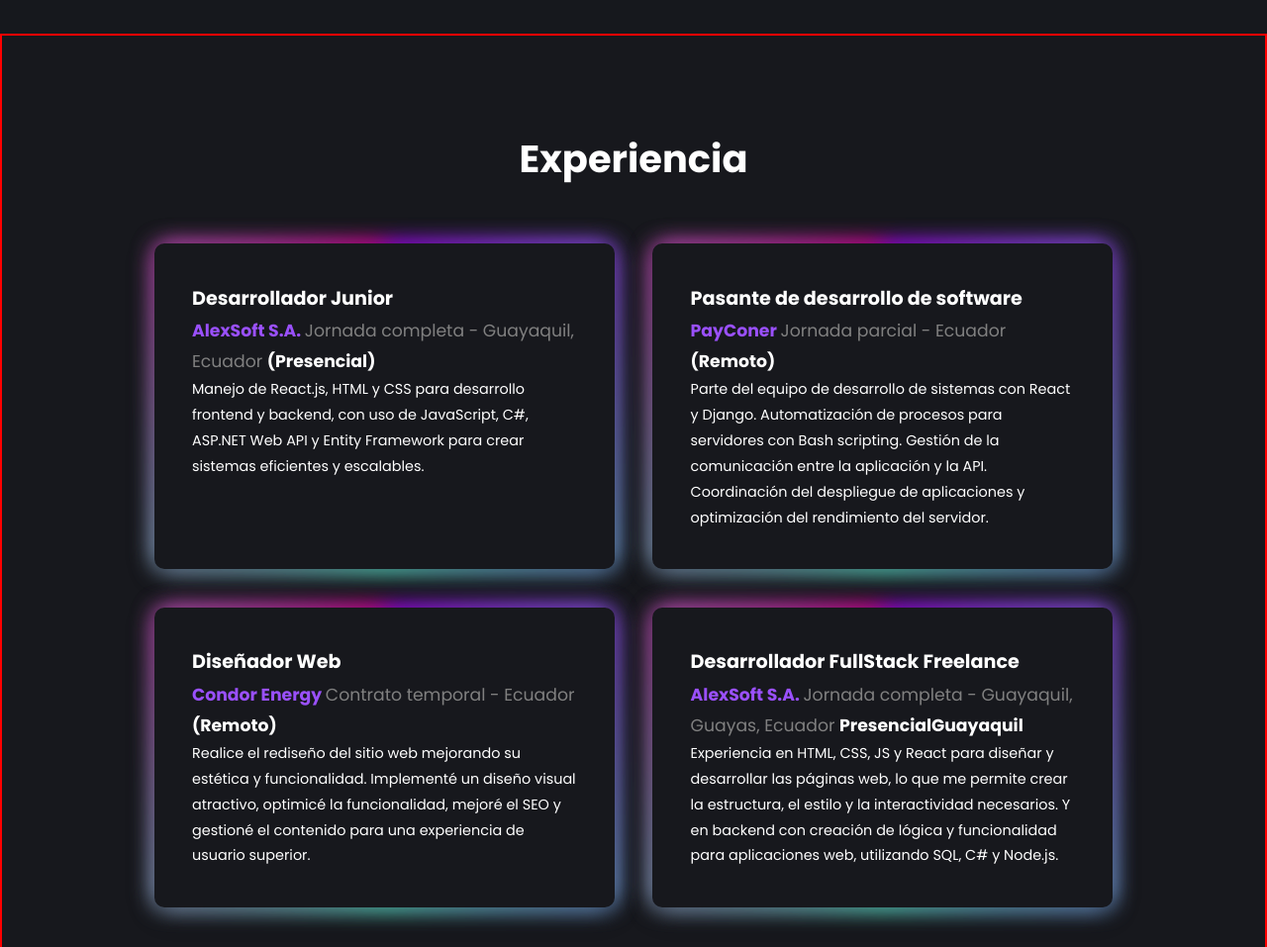
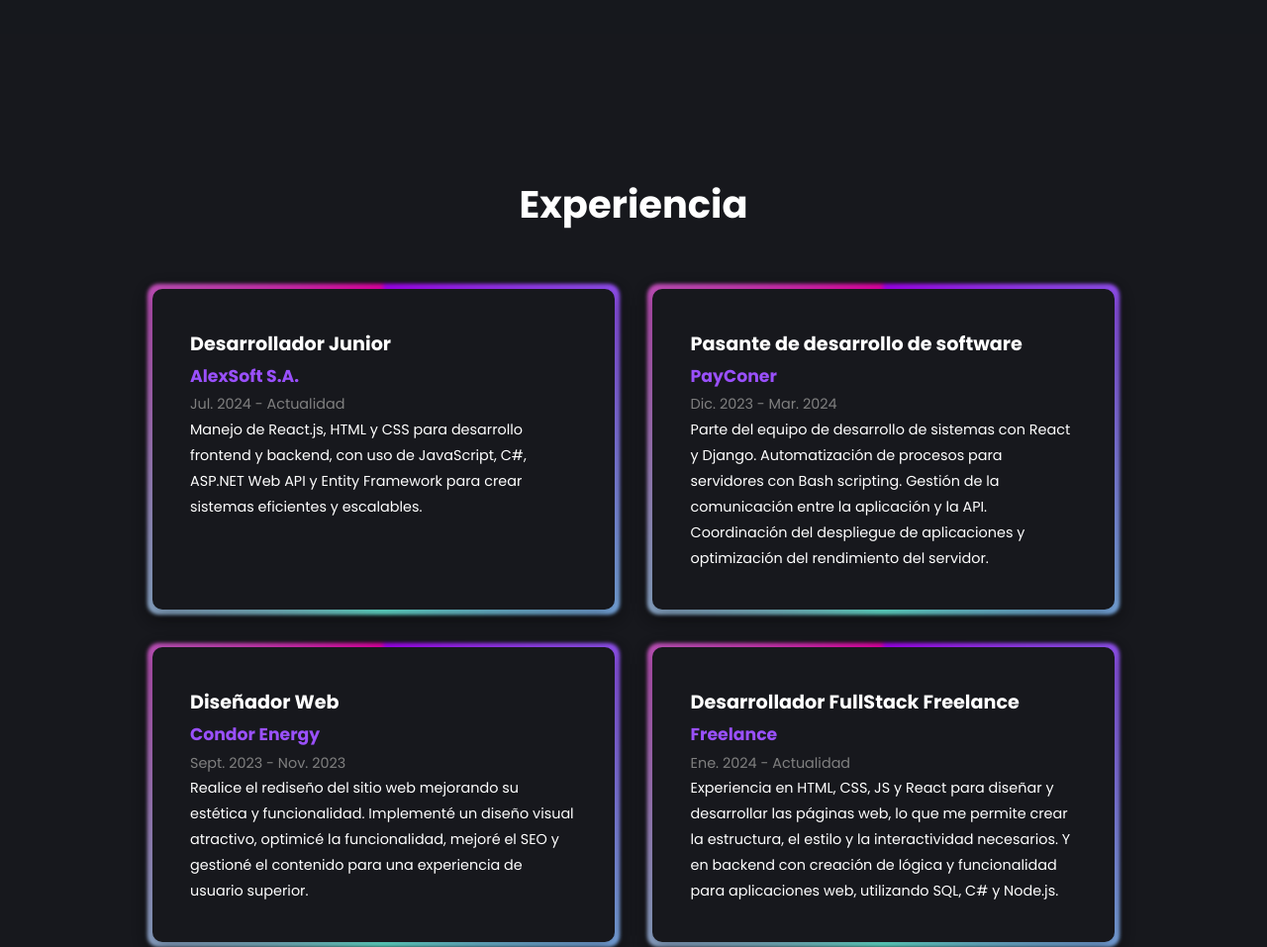
Before and after one commit to fernanjacome/fernanjacome, a plain HTML site: page index.html in a window 1280 px wide. Shown: the part 920-1877 px from the top of the page at 99% size. Drawn offline with nearby package versions, Linux system fonts and the light colour scheme.

Commit message:
v1.6 experience section

```diff
--- a/css/styles.css
+++ b/css/styles.css
@@ -341,7 +341,6 @@ section {
     align-items: center;
     min-height: 100vh;
     gap: 4rem;
-    border: 2px solid red;
 }
 
 .experience .row {
@@ -352,6 +351,7 @@ section {
 
 .experience h1 {
     font-size: 4rem;
+    margin-top: 5rem;
     margin-bottom: 2rem;
 }
 
@@ -379,8 +379,8 @@ section {
 }
 
 .experience .card::after, .card::before {
-    inset: 0.2rem;
-    filter: blur(1.2rem);
+    inset: -0.4rem;
+    filter: blur(0.2rem);
 }
 
 
--- a/index.html
+++ b/index.html
@@ -147,7 +147,7 @@
             Node.js</a>
         </div>
         <div class="home-content-d">
-          <a href="#services">
+          <a href="#experience">
             <svg
               class="caret-svg"
               xmlns="http://www.w3.org/2000/svg"
@@ -161,15 +161,14 @@
       </div>
     </section>
 
-    <section class="experience">
+    <section class="experience" id="experience">
       <h1>Experiencia</h1>
       <div class="row">
         <div class="card">
           <h2>Desarrollador Junior</h2>
-          <h3><span>AlexSoft S.A.</span> <span class="txt-gray">Jornada completa
-              -
-              Guayaquil, Ecuador </span>
-            (Presencial) </h3>
+          <h3><span>AlexSoft S.A.</span>
+          </h3>
+          <p class="txt-gray">Jul. 2024 - Actualidad </p>
           <p>
             Manejo de React.js, HTML y CSS para desarrollo frontend y backend,
             con
@@ -180,9 +179,9 @@
         <div class="card">
           <h2>
             Pasante de desarrollo de software</h2>
-          <h3><span>PayConer</span> <span class="txt-gray">Jornada parcial
-              - Ecuador </span>
-            (Remoto)</h3>
+          <h3><span>PayConer</span>
+          </h3>
+          <p class="txt-gray">Dic. 2023 - Mar. 2024</p>
           <p>
             Parte del equipo de desarrollo de sistemas con React y Django.
             Automatización de procesos para servidores con Bash scripting.
@@ -195,10 +194,9 @@
       <div class="row">
         <div class="card">
           <h2>Diseñador Web</h2>
-          <h3><span>Condor Energy</span> <span class="txt-gray">Contrato
-              temporal
-              - Ecuador </span>
-            (Remoto)</h3>
+          <h3><span>Condor Energy</span>
+          </h3>
+          <p class="txt-gray">Sept. 2023 - Nov. 2023 </p>
           <p>
             Realice el rediseño del sitio web mejorando su estética y
             funcionalidad. Implementé un diseño visual atractivo, optimicé la
@@ -209,11 +207,9 @@
         <div class="card">
           <h2>
             Desarrollador FullStack Freelance</h2>
-          <h3><span>AlexSoft S.A.</span> <span class="txt-gray">Jornada completa
-              -
-              Guayaquil,
-              Guayas, Ecuador </span>
-            PresencialGuayaquil</h3>
+          <h3><span>Freelance</span>
+          </h3>
+          <p class="txt-gray"> Ene. 2024 - Actualidad </p>
           <p>
             Experiencia en HTML, CSS, JS y React para diseñar y desarrollar las
             páginas web, lo que me permite crear la estructura, el estilo y la
```
